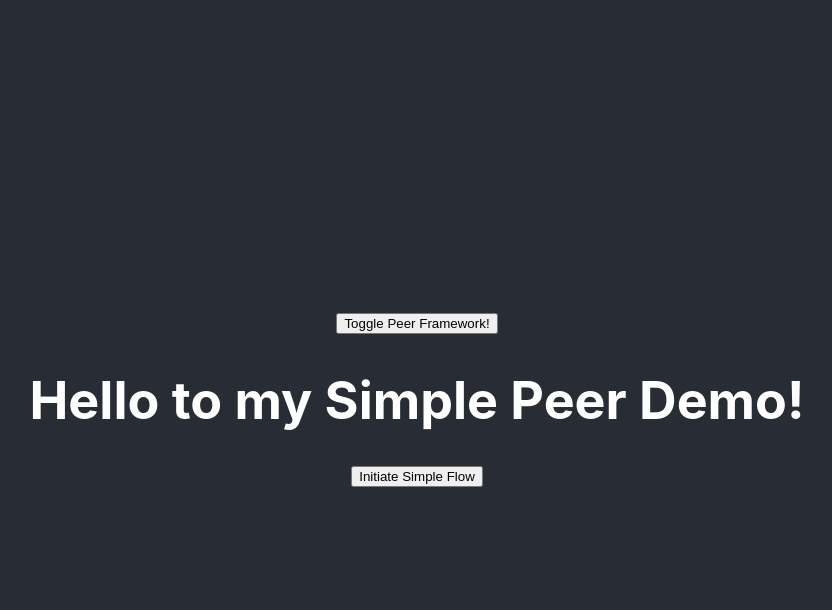
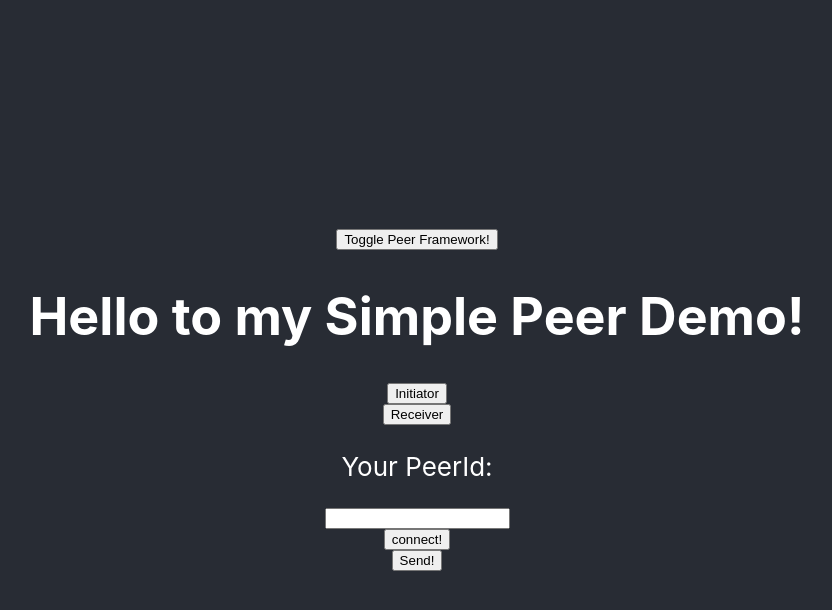
Before and after one commit to tkurzydym/peer2peer-demo, a React (Create React App) app: page / in a window 1280 px wide. Both pictures are taken after a click on the button "Toggle Peer Framework!". Shown: the top 610 px of the page, without its empty margins (223-1055 px from the left). Built offline with nearby package versions, Linux system fonts and the light colour scheme.

Commit message:
feat(simplepeer): more complex example from documentation

```diff
--- a/src/App.tsx
+++ b/src/App.tsx
@@ -1,7 +1,7 @@
 import { useState } from "react"
 import "./App.css"
 import { PeerJS } from "./PeerJS"
-import { SimplePeer } from "./SimplePeer"
+import { SimplePeerDemo } from "./SimplePeer"
 
 function App() {
   const [isPeerJS, togglePeerFramework] = useState(true)
@@ -18,7 +18,7 @@ function App() {
         </button>
 
         {isPeerJS && <PeerJS />}
-        {!isPeerJS && <SimplePeer />}
+        {!isPeerJS && <SimplePeerDemo />}
       </header>
     </div>
   )
--- a/src/SimplePeer.tsx
+++ b/src/SimplePeer.tsx
@@ -1,36 +1,35 @@
-import Peer from "simple-peer"
+import { useState } from "react"
+import SimplePeer from "simple-peer"
+import { useSimplePeerConnection } from "./useSimplePeerConnection"
 
-export const SimplePeer = () => {
-  const initiateSimpleExample = () => {
-    const peer1 = new Peer({ initiator: true })
-    const peer2 = new Peer()
-
-    peer1.on("signal", data => {
-      // when peer1 has signaling data, give it to peer2 somehow
-      peer2.signal(data)
-    })
-
-    peer2.on("signal", data => {
-      // when peer2 has signaling data, give it to peer1 somehow
-      peer1.signal(data)
-    })
-
-    peer1.on("connect", () => {
-      // wait for 'connect' event before using the data channel
-      peer1.send("hey peer2, how is it going?")
-    })
-
-    peer2.on("data", data => {
-      // got a data channel message
-      console.log("got a message from peer1: " + data)
-    })
-  }
+export const SimplePeerDemo = () => {
+  const {
+    initiateSimplePeer,
+    ownPeerId,
+    otherPeerId,
+    setOtherPeerId,
+    connect,
+    send,
+  } = useSimplePeerConnection()
 
   return (
     <>
       <h1>Hello to my Simple Peer Demo!</h1>
 
-      <button onClick={initiateSimpleExample}>Initiate Simple Flow</button>
+      <button onClick={() => initiateSimplePeer(true)}>Initiator</button>
+
+      <button onClick={() => initiateSimplePeer(false)}>Receiver</button>
+
+      <p style={{ width: `80%` }}>Your PeerId: {JSON.stringify(ownPeerId)}</p>
+
+      <input
+        type="text"
+        value={otherPeerId}
+        onChange={event => setOtherPeerId(event.target.value)}
+      ></input>
+
+      <button onClick={connect}>connect!</button>
+      <button onClick={send}>Send!</button>
     </>
   )
 }
--- /dev/null
+++ b/src/useSimplePeerConnection.tsx
@@ -0,0 +1,50 @@
+import { useState } from "react"
+import SimplePeer from "simple-peer"
+
+export const useSimplePeerConnection = () => {
+  const [otherPeerId, setOtherPeerId] = useState("")
+  const [ownPeerId, setOwnPeerId] = useState<any>()
+  const [peer, setPeer] = useState<any>()
+
+  const initiateSimplePeer = (initiator: boolean) => {
+    const ownPeer = new SimplePeer({
+      initiator: initiator,
+      trickle: false,
+    })
+
+    ownPeer.on("error", err => console.log("error", err))
+
+    ownPeer.on("signal", data => {
+      console.log("SIGNAL", JSON.stringify(data))
+      setOwnPeerId(data)
+    })
+
+    ownPeer.on("connect", () => {
+      console.log("CONNECT")
+      ownPeer.send("whatever" + Math.random())
+    })
+
+    ownPeer.on("data", data => {
+      console.log("data: " + data)
+    })
+
+    setPeer(ownPeer)
+  }
+
+  const connect = () => {
+    peer.signal(JSON.parse(otherPeerId))
+  }
+
+  const send = () => {
+    peer.send("My own Data!")
+  }
+
+  return {
+    ownPeerId,
+    otherPeerId,
+    setOtherPeerId,
+    initiateSimplePeer,
+    connect,
+    send,
+  }
+}
```
